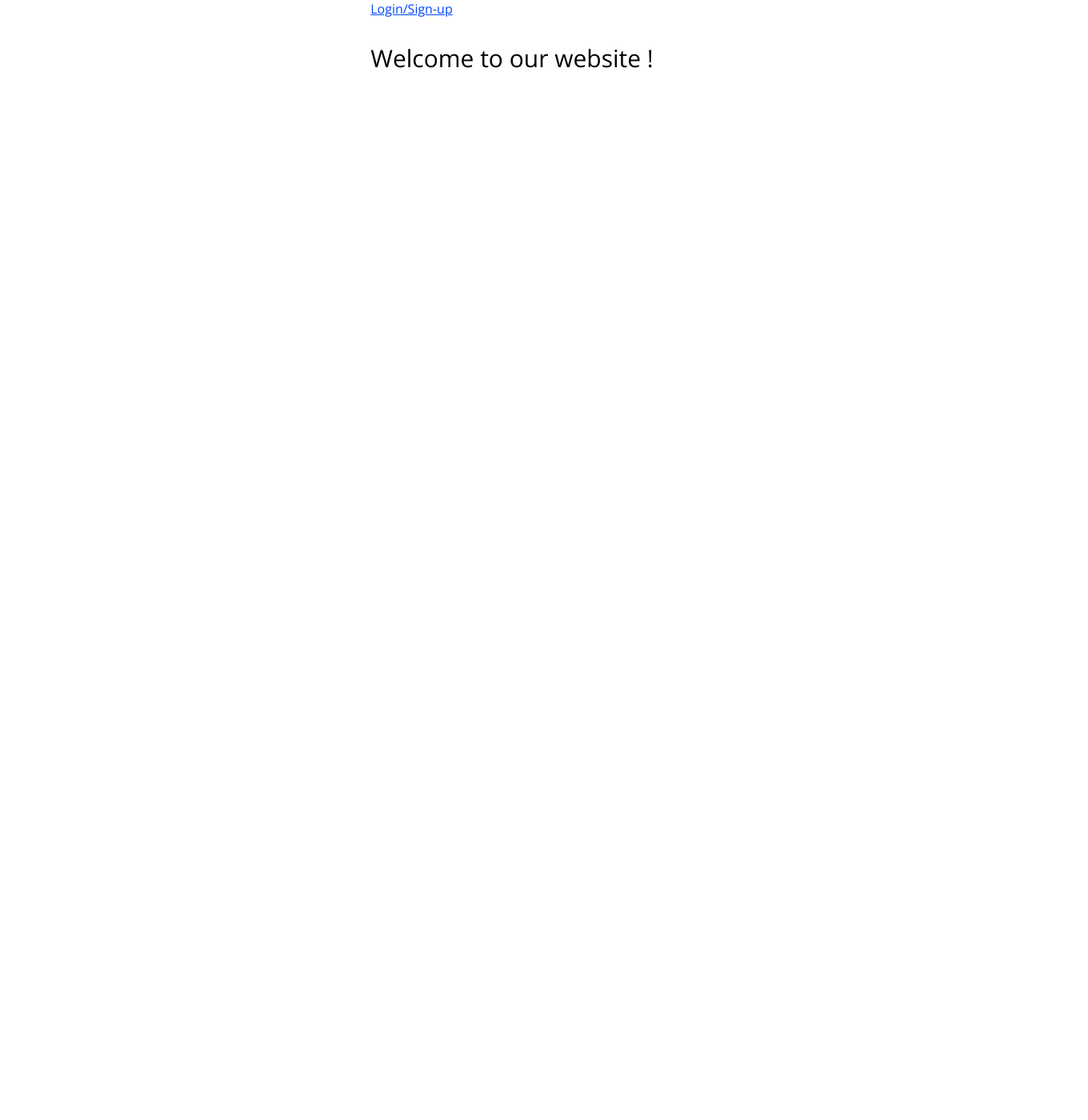
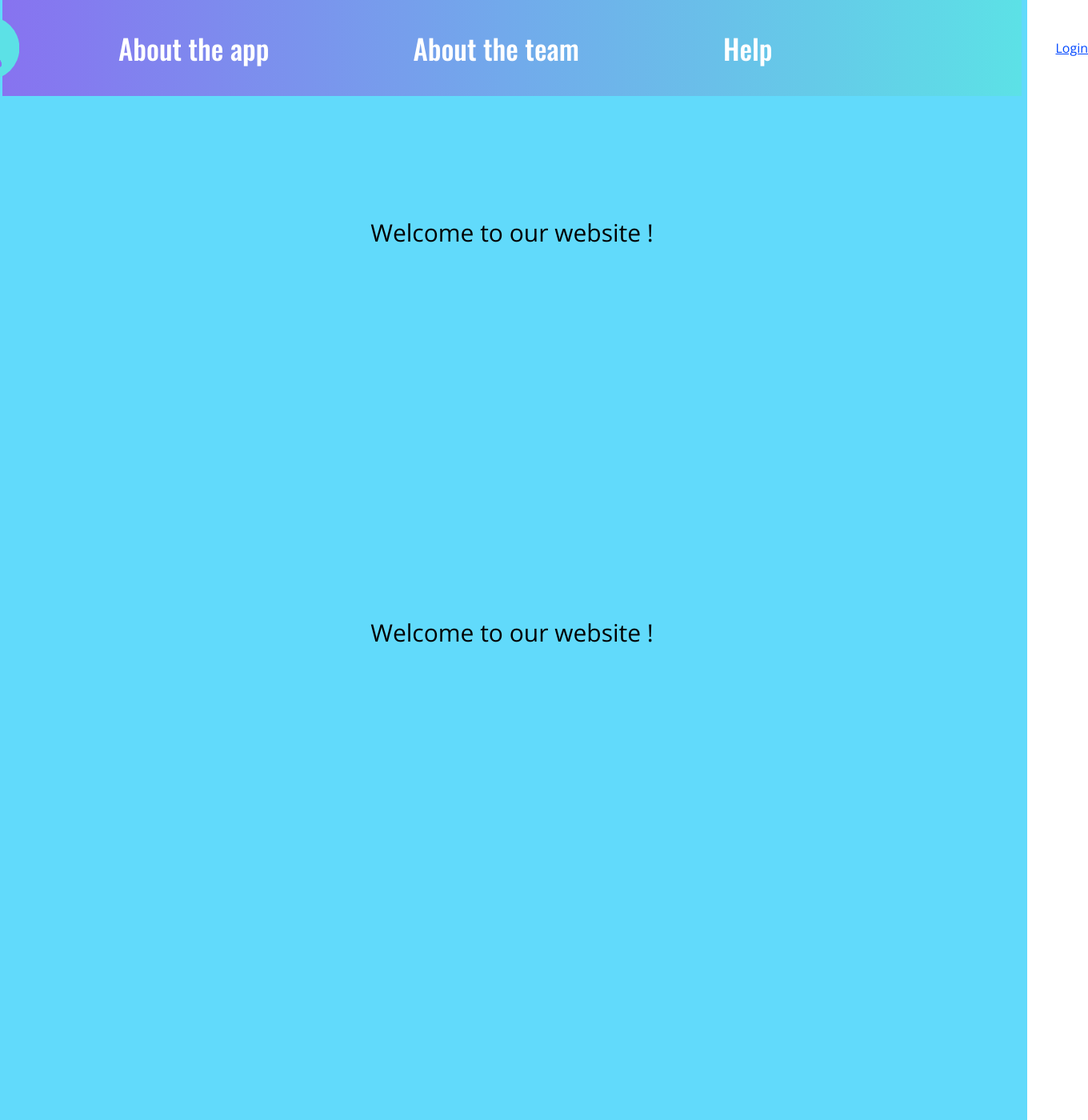
Before and after one commit to fechad/social-media-app, a React (Create React App) app in the folder client/: page / in a window 1280 px wide. Shown: the top 1400 px of the page at 80% size, 1360 px wide, since content can reach past the window. Before the commit the page ends 800 px from the top, so only its background shows below. Built offline with nearby package versions, Linux system fonts and the light colour scheme; no server answers.

Commit message:
started structure, nav bar and footer

```diff
--- a/client/src/App.css
+++ /dev/null
@@ -1,40 +0,0 @@
-/*
-.App {
-  text-align: center;
-}
-.App-logo {
-  height: 40vmin;
-  pointer-events: none;
-}
-
-@media (prefers-reduced-motion: no-preference) {
-  .App-logo {
-    animation: App-logo-spin infinite 20s linear;
-  }
-}
-
-.App-header {
-  background-color: #282c34;
-  min-height: 100vh;
-  display: flex;
-  flex-direction: column;
-  align-items: center;
-  justify-content: center;
-  font-size: calc(10px + 2vmin);
-  color: white;
-}
-*/
-.App-link {
-  color: #61dafb;
-}
-
-/*
-@keyframes App-logo-spin {
-  from {
-    transform: rotate(0deg);
-  }
-  to {
-    transform: rotate(360deg);
-  }
-}
-*/
--- /dev/null
+++ b/client/src/App.scss
@@ -0,0 +1,165 @@
+/*
+.App {
+  text-align: center;
+}
+.App-logo {
+  height: 40vmin;
+  pointer-events: none;
+}
+
+@media (prefers-reduced-motion: no-preference) {
+  .App-logo {
+    animation: App-logo-spin infinite 20s linear;
+  }
+}
+
+.App-header {
+  background-color: #282c34;
+  min-height: 100vh;
+  display: flex;
+  flex-direction: column;
+  align-items: center;
+  justify-content: center;
+  font-size: calc(10px + 2vmin);
+  color: white;
+}
+*/
+
+@import url('https://fonts.googleapis.com/css2?family=Oswald:wght@500&display=swap');
+
+p {
+  font-family: 'Oswald', sans-serif;
+}
+
+.App-link {
+  color: #61dafb;
+}
+
+
+.App {
+
+  max-width: 1920px;
+  min-height: 1080px;
+  display: flex;
+  flex-direction: column;
+  align-items: center;
+  justify-content: space-between;
+  background-color: #61dafb;
+
+  .page-header {
+
+    width: 99.6vw;
+    background: linear-gradient(90deg, #F073C3 0%, #8773F0 0.01%, #5CE1E6 100%);
+    display: flex;
+    justify-content: center;
+  }
+
+  .nav-bar {
+
+    width: 1440px;
+    height: 120px;
+    display: flex;
+    align-items: center;
+
+
+    img {
+
+      margin-left: 24px;
+    }
+
+
+    .nav-bar-sections {
+
+      display: flex;
+      gap: 180px;
+      width: 984px;
+      padding-left: 124px;
+
+      font-size: 35px;
+
+      p {
+        color: white;
+
+        &:hover {
+
+          cursor: pointer;
+          text-decoration: underline;
+        }
+      }
+
+      p:nth-child(3){
+        margin-right: 100px;
+      }
+
+    }
+
+
+    a.body {
+
+      padding-left: 200px;
+    }
+  }
+
+  .app-summary {
+    display: inline-flex;
+    justify-content: center;
+    width: 1288px;
+    height: 500px;
+    padding-top: 120px;
+  }
+
+  .app-sample {
+
+    display: inline-flex;
+    justify-content: center;
+    width: 1224px;
+    height: 640px;
+  }
+
+  .team-bios {
+
+    display: inline-flex;
+    justify-content: center;
+    width: 1288px;
+    height: 720px;
+  }
+
+  .page-footer {
+
+    //position: fixed;
+    left: 0px;
+    bottom: 0px;
+
+    width: 100%;
+    height: 240px;
+    background-color: #3A3A3A;
+    display: flex;
+    justify-content: center;
+    align-items: center;
+    gap: 40px;
+
+    p:nth-child(1) {
+
+      color:white;
+      font-size: 20px;
+    }
+
+    p:nth-child(2) {
+
+      color: #AAAAAA;
+      font-size: 20px;
+    }
+  }
+}
+
+
+/*
+@keyframes App-logo-spin {
+  from {
+    transform: rotate(0deg);
+  }
+  to {
+    transform: rotate(360deg);
+  }
+}
+*/
--- a/client/src/App.tsx
+++ b/client/src/App.tsx
@@ -1,19 +1,44 @@
 import React from 'react';
-import './App.css';
+import './App.scss';
 import Text from '../src/components/Text';
 import Link from './components/Link';
+import { BiCopyright } from 'react-icons/bi';
 
 
 
 function App() {
   return (
     <div className='App'>
-      <section>
-        <Link content='Login/Sign-up' underlined={true} url='/login'/>
+      <section className='page-header'>
+        <section className='nav-bar'>
+          <img src='/logo.svg' alt="" height="80px"width="80px"></img>
+          <div className='nav-bar-sections'>
+            <p>About the app</p>
+            <p>About the team</p>
+            <p>Help</p>
+          </div>
+          <Link content='Login' underlined={true} url='/login'/>
+        </section>
       </section>
-      <section>
+      <section className='app-summary'>
         <Text type='H1' content='Welcome to our website !' />
       </section>
+      <section className='app-sample'>
+        <Text type='H1' content='Welcome to our website !' />
+      </section>
+      <section className='app-sample'>
+        <Text type='H1' content='Welcome to our website !' />
+      </section>
+      <section className='app-sample'>
+        <Text type='H1' content='Welcome to our website !' />
+      </section>
+      <section className='team-bios'>
+        <Text type='H1' content='Welcome to our website !' />
+      </section>
+      <footer className='page-footer'>
+        <p>Email: oveezion@gmail.com</p>
+        <p>Chymera App  {<BiCopyright/>} 2022</p>
+      </footer>
     </div>
   );
 }
--- a/client/src/environments/environment.ts
+++ b/client/src/environments/environment.ts
@@ -17,7 +17,7 @@ switch(process.env.NODE_ENV) {
 export const environment = {
 
     production: production,
-    serverUrl: `${production ? 'http://34.121.126.169:3000/api' : 'http://localhost:3000/api'}`,
+    serverUrl: `${production ? 'https://server.chymera.ca/api' : 'http://localhost:3000/api'}`,
     socketUrl: `${production ? 'http://34.121.126.169:3000/' : 'http://localhost:3000'}`,
 };
 
```
Also changed, not shown: 1 other file (tests, documents, lock files or other folders).
